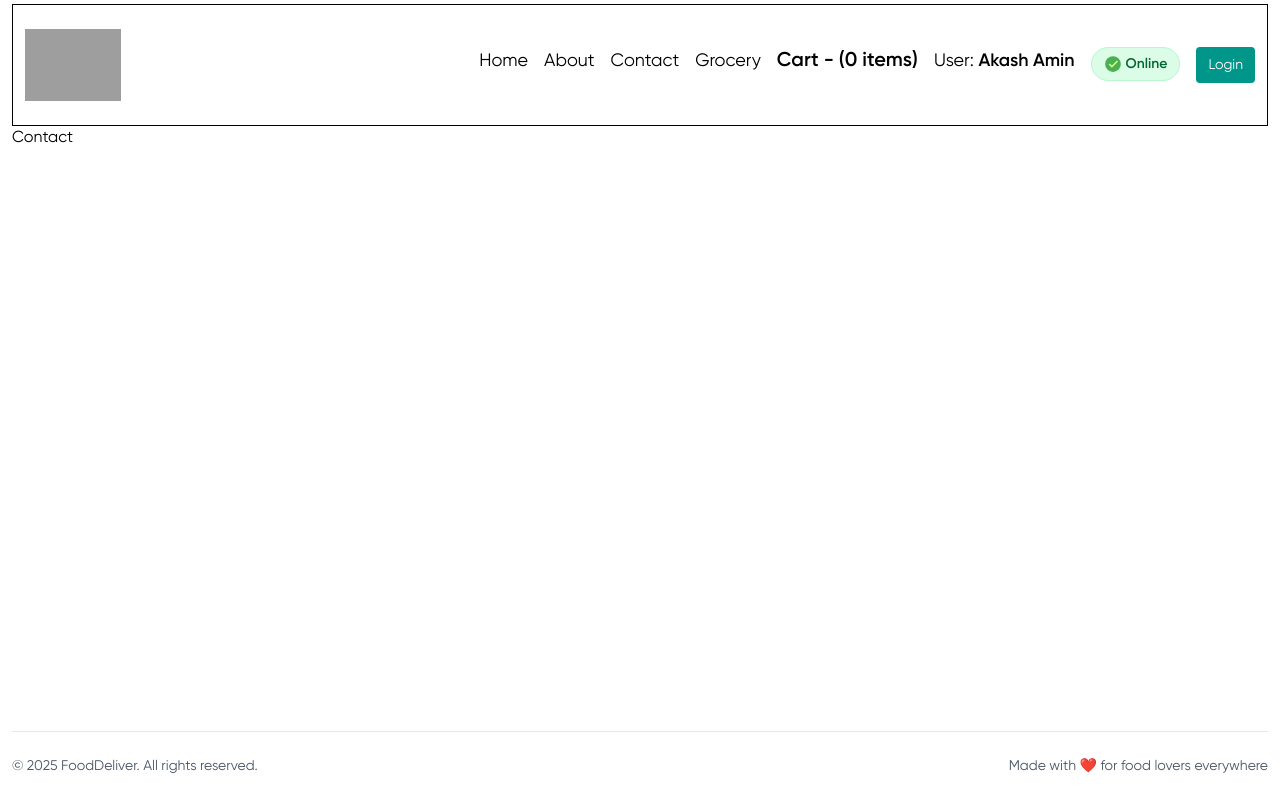
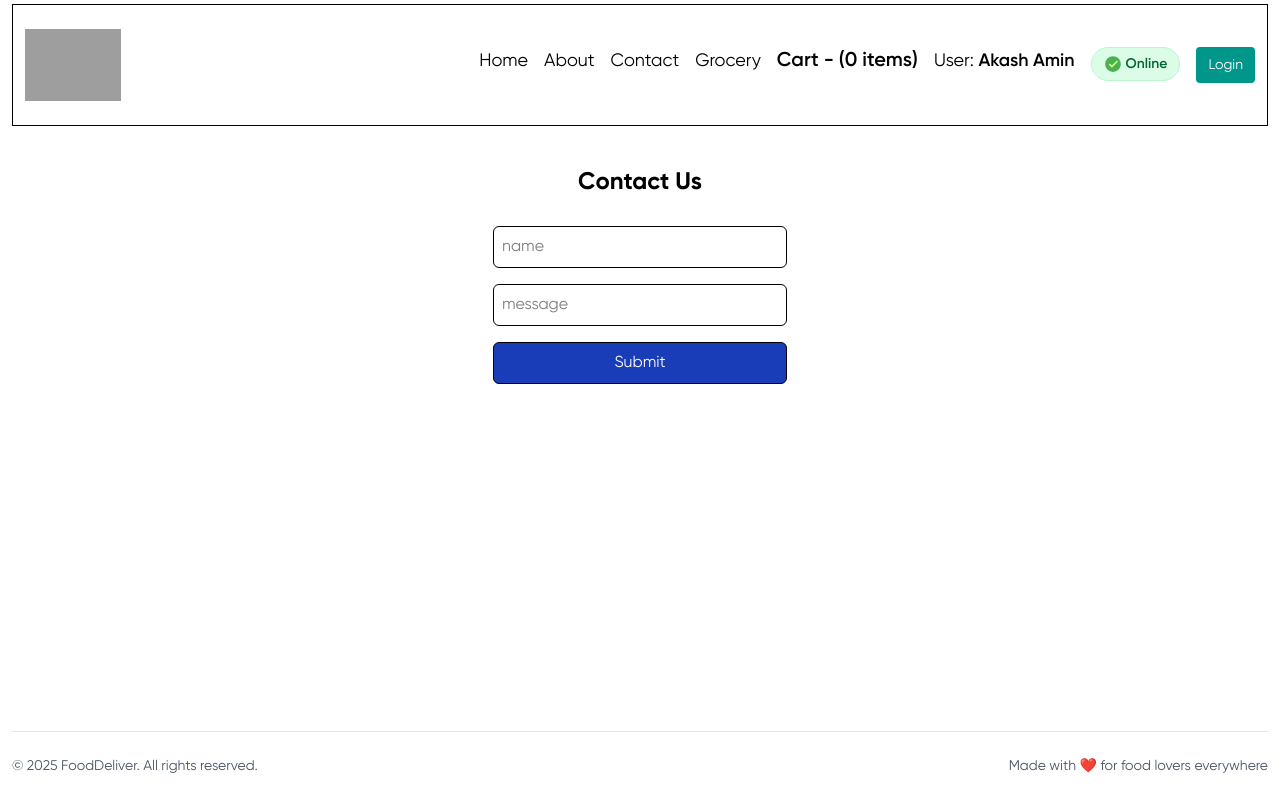
Before and after one commit to skycode9/FoodDeliver-App-React, a React (Vite) app: page /contact in a window 1280 px wide. Built offline with nearby package versions, Linux system fonts and the light colour scheme; grey boxes are pictures that could not be loaded.

Commit message:
test: add unit tests for Header and Contact components with UI improvements

```diff
--- a/src/pages/Contact.jsx
+++ b/src/pages/Contact.jsx
@@ -1,7 +1,26 @@
 import React from "react";
 
 const Contact = () => {
-  return <div>Contact</div>;
+  return (
+    <div className="mx-auto w-6/12 m-5 p-5">
+      <h1 className="text-2xl font-bold text-center">Contact Us</h1>
+      <form action="" className="w-full text-center mt-5">
+        <input
+          type="text"
+          placeholder="name"
+          className="border border-black rounded-md p-2 m-2 w-6/12"
+        />
+        <input
+          type="text"
+          placeholder="message"
+          className="border border-black rounded-md p-2 m-2 w-6/12"
+        />
+        <button className="border border-black rounded-md p-2 m-2 w-6/12 bg-blue-800 text-white cursor-pointer">
+          Submit
+        </button>
+      </form>
+    </div>
+  );
 };
 
 export default Contact;
```
Also changed, not shown: 2 other files (tests, documents, lock files or other folders).
